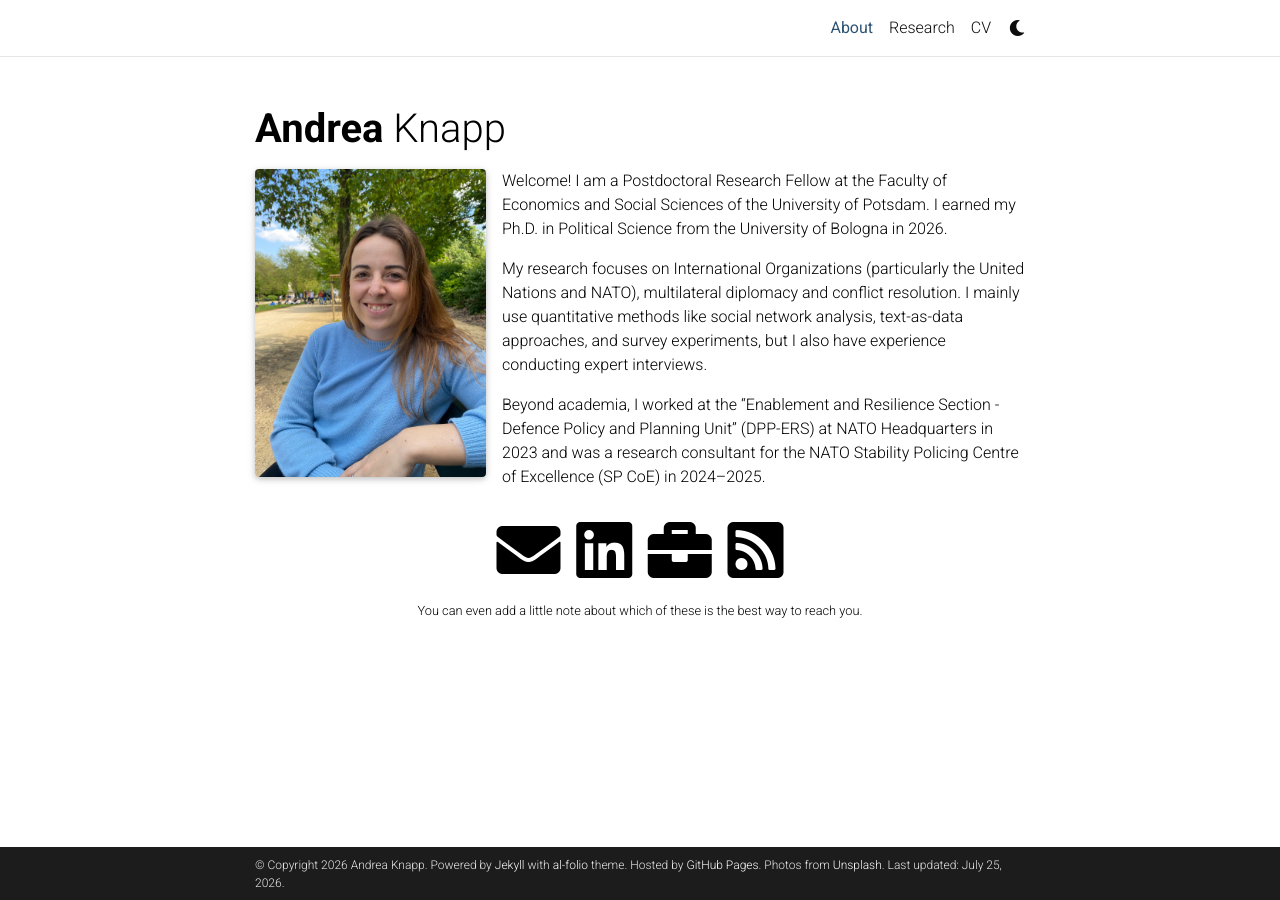
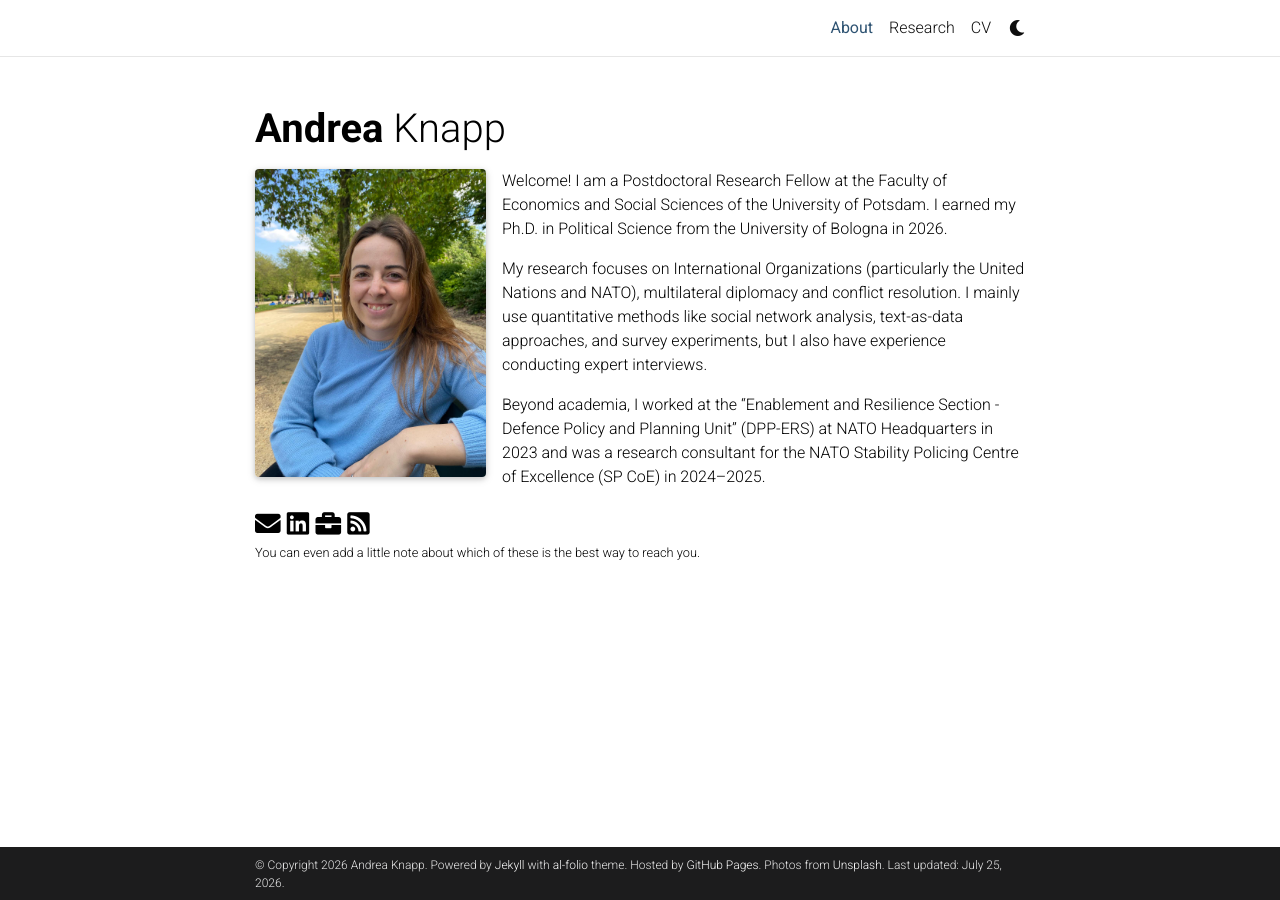
Before and after one commit to andrea-knpp/website, a Jekyll site: the page built from _pages/about.md, in a window 1280 px wide. Built offline with Jekyll 4.4.1, drawn with Linux system fonts in a browser that asks for light colours; full-size pictures stand in for the smaller copies a plugin makes; comment, search, counter and statistics services are not loaded; a style sheet for code colours, icons or effects is not loaded.

Commit message:
Update _base.scss

```diff
--- a/_sass/_base.scss
+++ b/_sass/_base.scss
@@ -298,11 +298,13 @@ blockquote {
 
 // Social (bottom)
 
+// Social (bottom)
+
 .social {
-  text-align: center;
+  text-align: left;
 
   .contact-icons {
-    font-size: 4rem;
+    font-size: 1.6rem;
 
     a {
       i::before {
@@ -322,7 +324,6 @@ blockquote {
     font-size: 0.8rem;
   }
 }
-
 
 // Footer
 footer.fixed-bottom {
```
